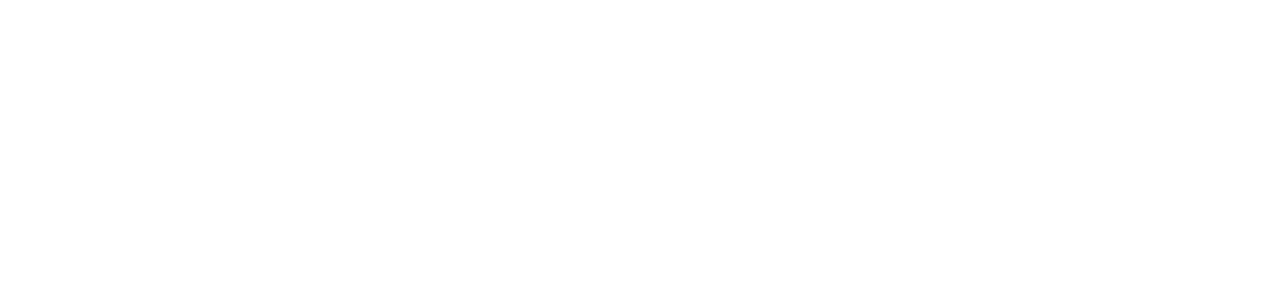
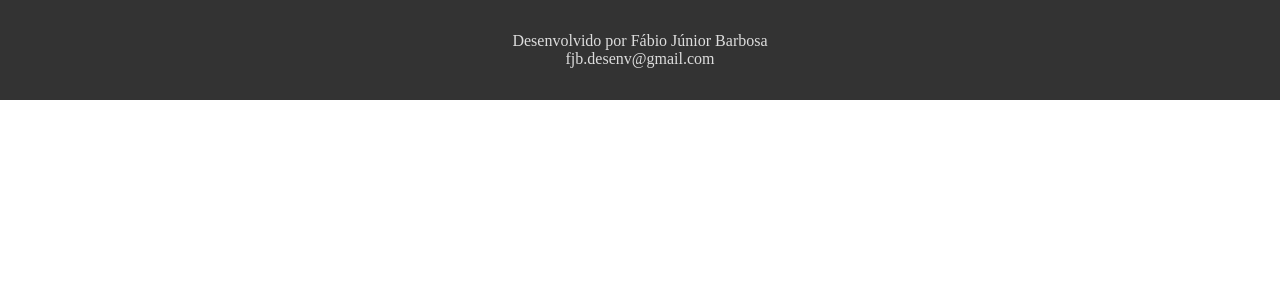
Before and after one commit to fjbdesenv/MercadoFlix, a React (Create React App) app: page / in a window 1280 px wide. Shown: the top 300 px of the page. Built offline with nearby package versions, Linux system fonts and the light colour scheme.

Commit message:
Adição de rodape

```diff
--- a/src/App.tsx
+++ b/src/App.tsx
@@ -1,9 +1,10 @@
 import React from 'react';
+import Footer from './Components/Footer';
 
 function App() {
   return (
     <div className="App">
-
+      <Footer />
     </div>
   );
 }
--- /dev/null
+++ b/src/Components/Footer.css
@@ -0,0 +1,13 @@
+footer{
+    color: #ddd;
+    background-color: #333;
+
+    text-align: center;
+
+    padding: 2rem;
+}
+
+footer a{
+    text-decoration: none;
+    color: #ddd;
+}
--- /dev/null
+++ b/src/Components/Footer.tsx
@@ -0,0 +1,17 @@
+import React from 'react';
+import "./Footer.css";
+
+function Footer() {
+    return (
+        <footer>
+            <p>
+                Desenvolvido por Fábio Júnior Barbosa
+            </p>
+            <p>
+                <a href="mailto:fjb.desenv@gmail.com">fjb.desenv@gmail.com</a>
+            </p>
+        </footer>
+    );
+}
+
+export default Footer;
```
